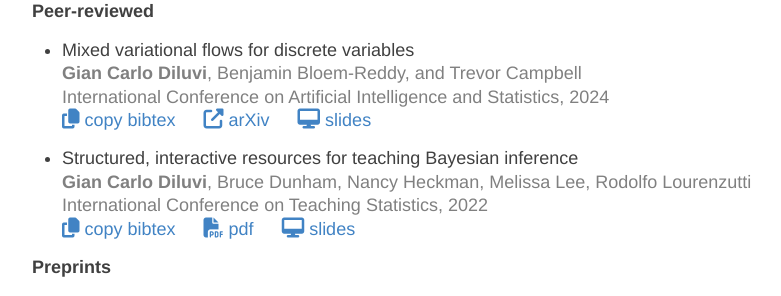
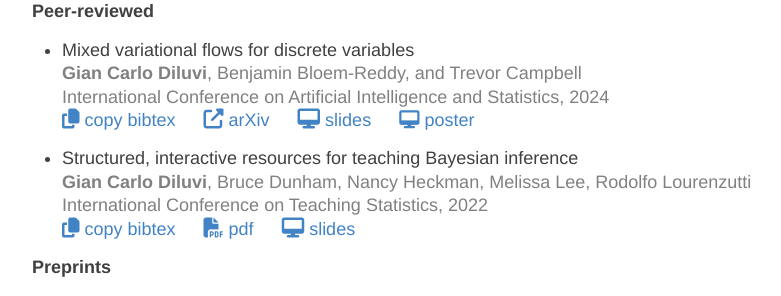
Before and after one commit to giankdiluvi/giankdiluvi.github.io, a Jekyll site: the page built from index.md, in a window 1280 px wide and 900 px high, scrolled down 1155 px. Shown: the part 150-446 px from the top of the window, without its empty margins (248-1029 px from the left). Built offline with Jekyll 4.4.1, drawn with Linux system fonts in a browser that asks for light colours; nearby versions of some CDN libraries; our own code applies the rules of GitHub Pages for plain Markdown files.

Commit message:
add aistats poster

```diff
--- a/index.md
+++ b/index.md
@@ -80,6 +80,9 @@
 </a>  &emsp;
 <a href="./docs/madmix/index.html">
   <i class="fas fa-desktop" style="font-size:20px"></i> slides
+</a>  &emsp;
+<a href="https://docs.google.com/presentation/d/1aJnLtbDJf5DqIxTeVVR9n6m45wvekufzBgF3vANSN-0/edit?usp=sharing">
+<i class="fas fa-desktop"></i> poster
 </a>
 
 - Structured, interactive resources for teaching Bayesian inference\
```
Also changed, not shown: 2 other files.
